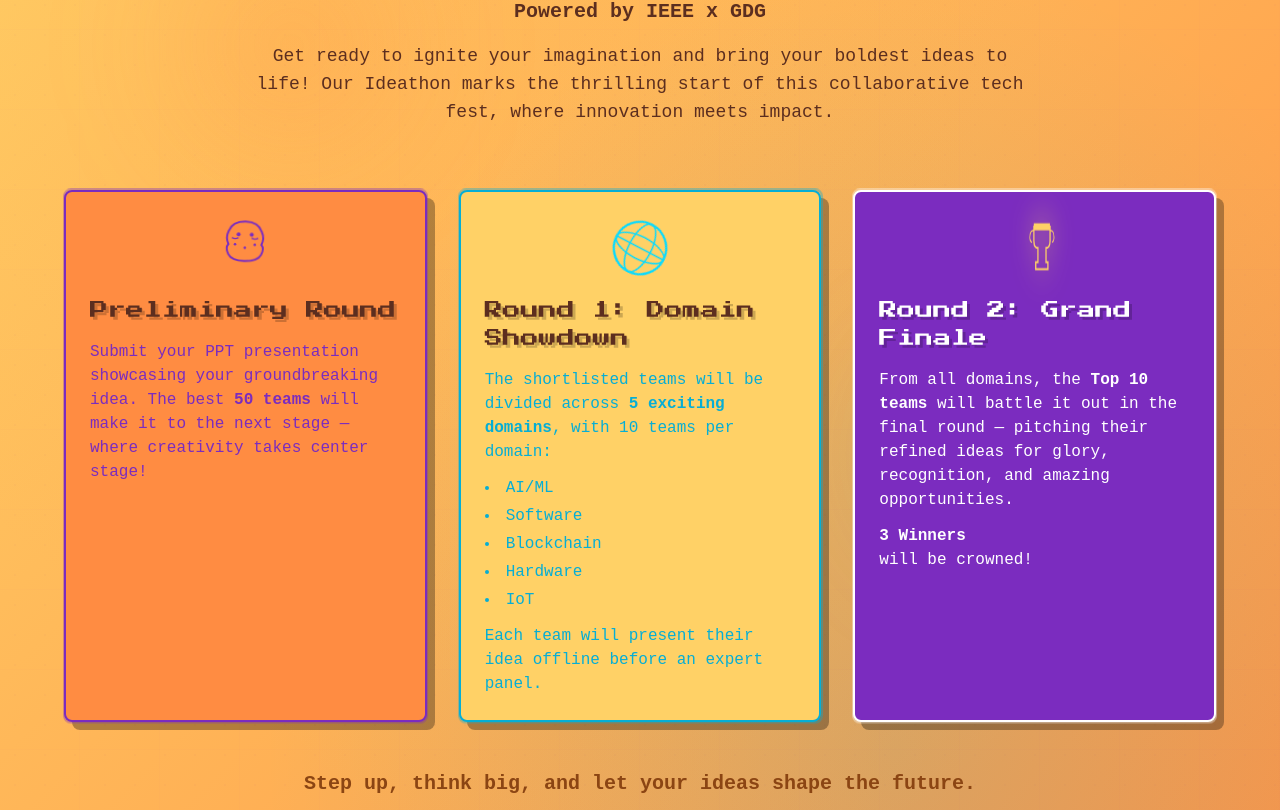
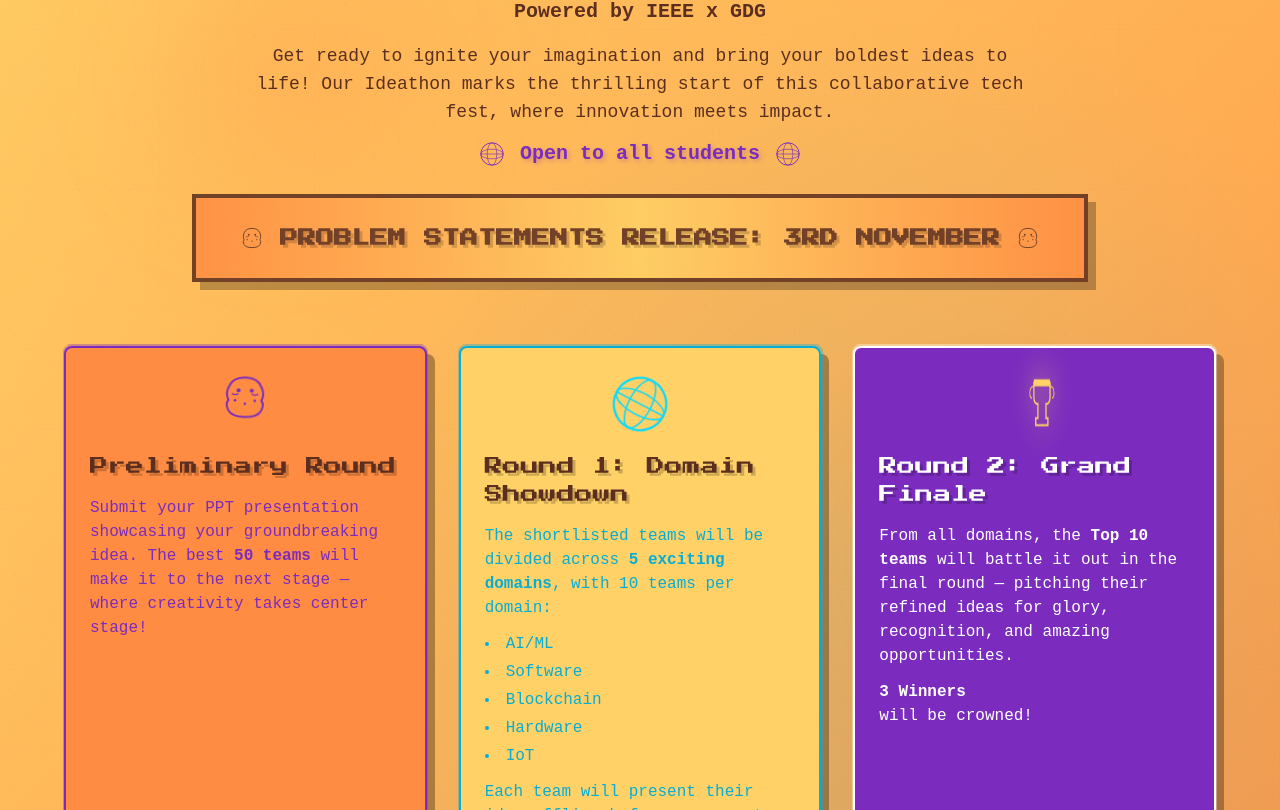
Before and after one commit to lakshitaa-chellaramani/nirvaana, a Next.js app: page / in a window 1280 px wide. Shown: the part 1170-1980 px from the top of the page. Built offline with nearby package versions, Linux system fonts and the light colour scheme.

Commit message:
minor change

```diff
--- a/app/page.tsx
+++ b/app/page.tsx
@@ -172,10 +172,30 @@ export default function Home() {
             <p className="text-lg md:text-xl text-vintage-darkBrown mb-4 font-bold">
               Powered by IEEE x GDG
             </p>
-            <p className="text-base md:text-lg max-w-3xl mx-auto leading-relaxed text-vintage-darkBrown">
+            <p className="text-base md:text-lg max-w-3xl mx-auto leading-relaxed text-vintage-darkBrown mb-3">
               Get ready to ignite your imagination and bring your boldest ideas to life!
               Our Ideathon marks the thrilling start of this collaborative tech fest, where innovation meets impact.
             </p>
+            <div className="flex items-center justify-center gap-3 mb-6">
+              <GlobeIcon className="w-6 h-6 md:w-8 md:h-8 text-vintage-purple" />
+              <p className="text-lg md:text-xl text-vintage-purple font-bold" style={{ textShadow: '2px 2px 4px rgba(123, 44, 191, 0.3)' }}>
+                Open to all students
+              </p>
+              <GlobeIcon className="w-6 h-6 md:w-8 md:h-8 text-vintage-purple" />
+            </div>
+
+            {/* Animated Problem Statement Banner */}
+            <div className="mb-8 mx-auto max-w-4xl">
+              <div className="bg-gradient-to-r from-vintage-orange via-vintage-yellow to-vintage-orange border-4 border-vintage-darkBrown p-4 md:p-6 animate-glow-pulse" style={{ boxShadow: '8px 8px 0px rgba(0, 0, 0, 0.3)' }}>
+                <div className="flex items-center justify-center gap-3 flex-wrap">
+                  <BrainIcon className="w-6 h-6 md:w-8 md:h-8 text-vintage-darkBrown" />
+                  <p className="retro-text text-sm md:text-lg text-vintage-darkBrown text-center font-bold">
+                    PROBLEM STATEMENTS RELEASE: 3RD NOVEMBER
+                  </p>
+                  <BrainIcon className="w-6 h-6 md:w-8 md:h-8 text-vintage-darkBrown" />
+                </div>
+              </div>
+            </div>
           </div>
 
           <div className="grid md:grid-cols-3 gap-8 max-w-6xl mx-auto">
@@ -288,7 +308,7 @@ export default function Home() {
                 7th November
               </div>
               <div className="border-2 border-vintage-yellow rounded-lg px-6 py-2 bg-black/20 text-vintage-yellow font-bold text-base md:text-lg">
-                Prize Pool: ₹8,000
+                Prize Pool: ₹9,500
               </div>
             </div>
 
@@ -299,10 +319,17 @@ export default function Home() {
               Step back in time to the golden age of mystery and intellect — where every clue hides a secret,
               every puzzle a story, and only the sharpest minds prevail.
             </p>
-            <p className="text-base md:text-lg max-w-3xl mx-auto leading-relaxed mt-4">
+            <p className="text-base md:text-lg max-w-3xl mx-auto leading-relaxed mt-4 mb-3">
               Welcome to <strong>TheCipher</strong>, a thrilling vintage-inspired decoding adventure
               that will challenge your logic, wit, and teamwork through three captivating rounds of brain-twisting brilliance.
             </p>
+            <div className="flex items-center justify-center gap-3">
+              <TrophyIcon className="w-6 h-6 md:w-8 md:h-8 text-vintage-yellow" />
+              <p className="text-lg md:text-xl text-vintage-yellow font-bold" style={{ textShadow: '2px 2px 4px rgba(0, 0, 0, 0.5)' }}>
+                For DJSCE Students Only
+              </p>
+              <TrophyIcon className="w-6 h-6 md:w-8 md:h-8 text-vintage-yellow" />
+            </div>
           </div>
 
           <div className="grid md:grid-cols-3 gap-8 max-w-6xl mx-auto">
```
